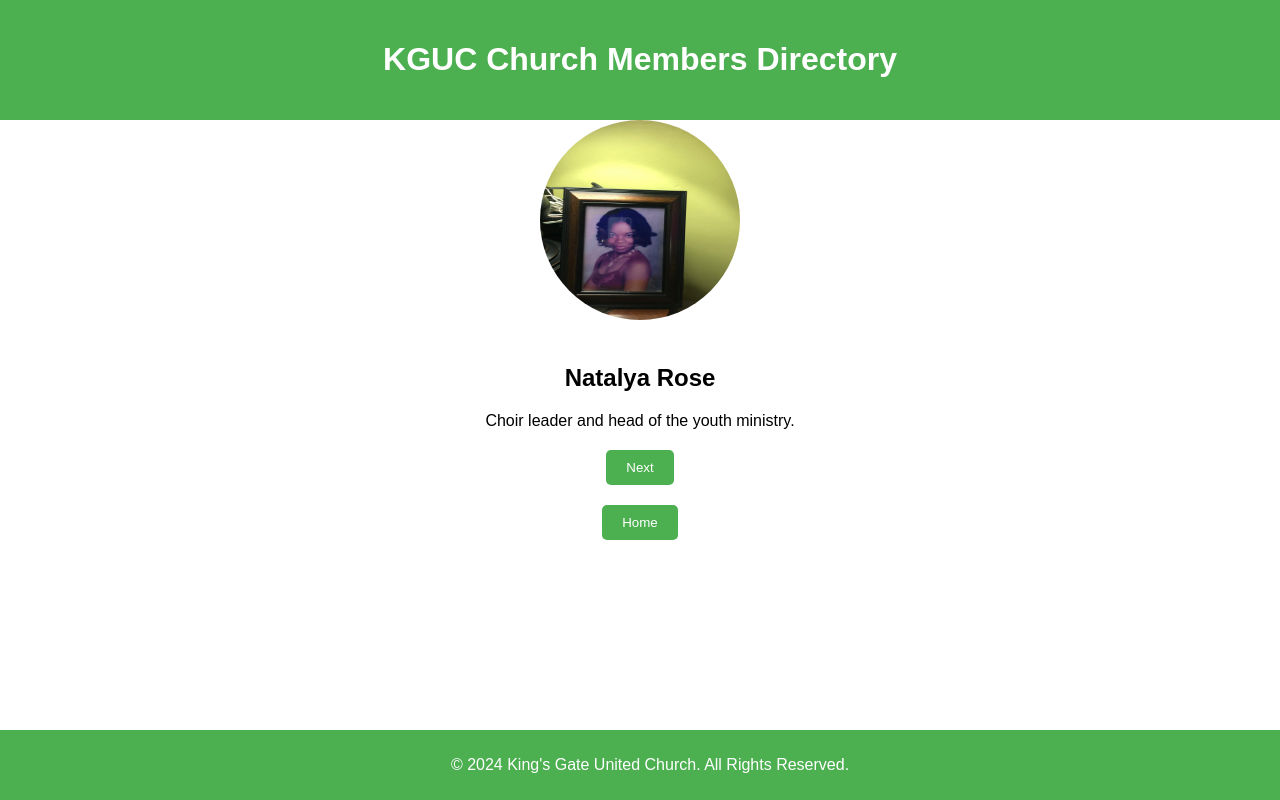
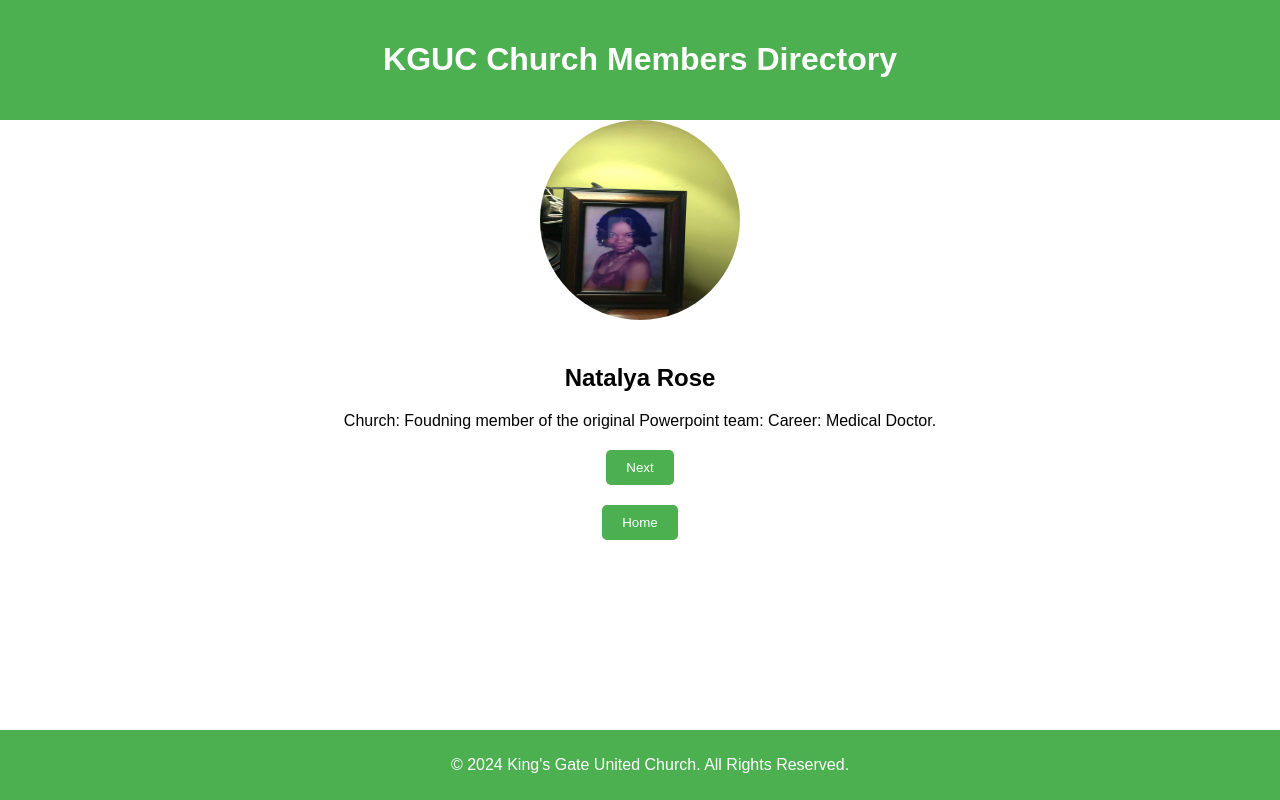
Before and after one commit to gladstone28/kguc-album-first, a React (Create React App) app: page /member/1 in a window 1280 px wide. Built offline with nearby package versions, Linux system fonts and the light colour scheme.

Commit message:
modify memnersData.js

```diff
--- a/src/membersData.js
+++ b/src/membersData.js
@@ -2,10 +2,8 @@ const members = [
   {
     id: 1,
     name: 'Natalya Rose',
-
     profilePicture: process.env.PUBLIC_URL + '/images/natalya.jpg',
-
-    description: 'Choir leader and head of the youth ministry.'
+    description: 'Church: Foudning member of the original Powerpoint team: Career: Medical Doctor.'
   },
   {
     id: 2,
@@ -28,9 +26,9 @@ const members = [
   },
 {
     id: 5,
-    name: 'Natalya Rose',
-    profilePicture: process.env.PUBLIC_URL + '/images/alaina.jpg',
-    description: 'Medical Doctor and a founding member of the original PwerPoint Team.'
+    name: 'Jeaneth Rose',
+    profilePicture: process.env.PUBLIC_URL + '/images/jeaneth.jpg',
+    description: 'Church: Choir Member and Deputy Board Chairman Career: Quality Manager.'
   }
 
 
```
